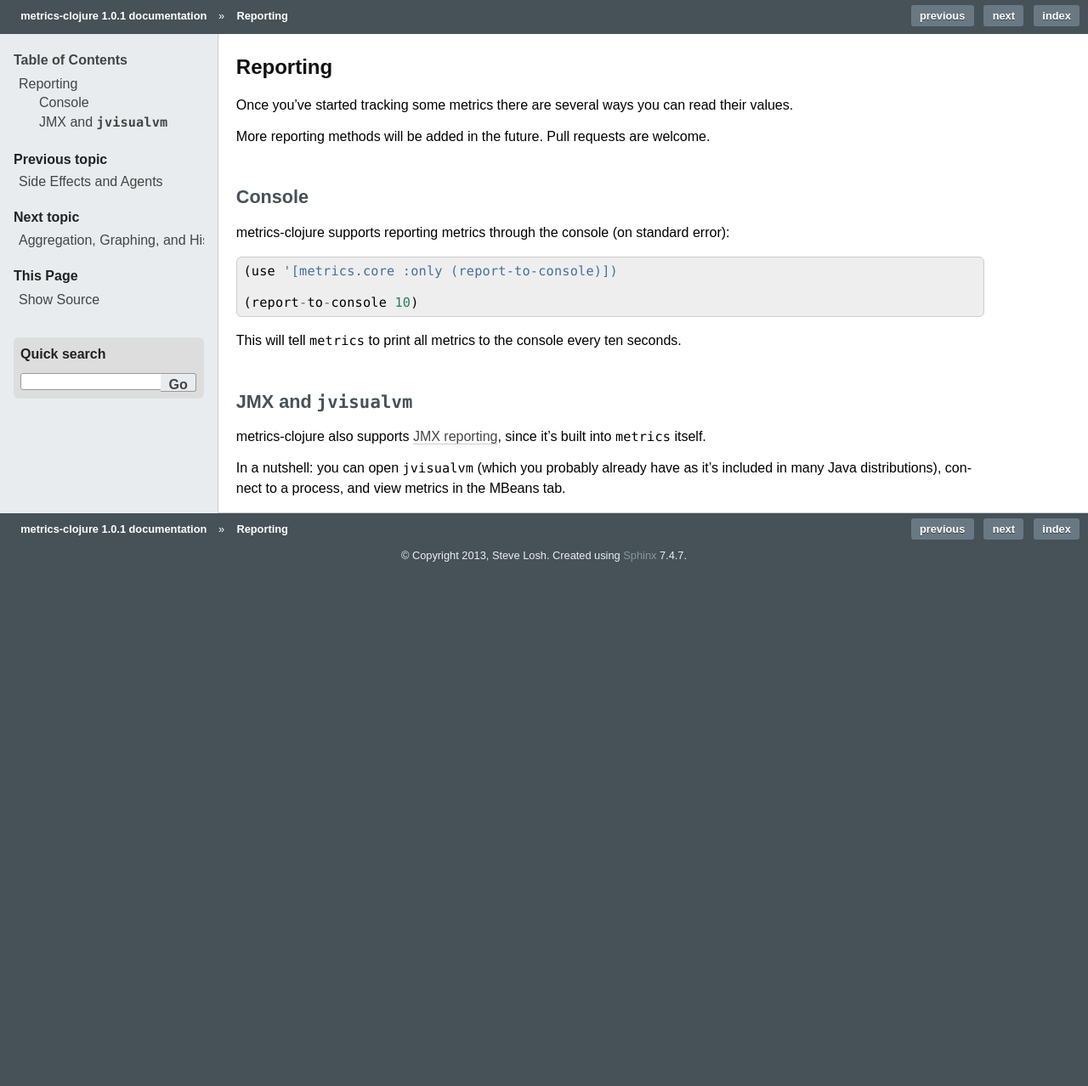
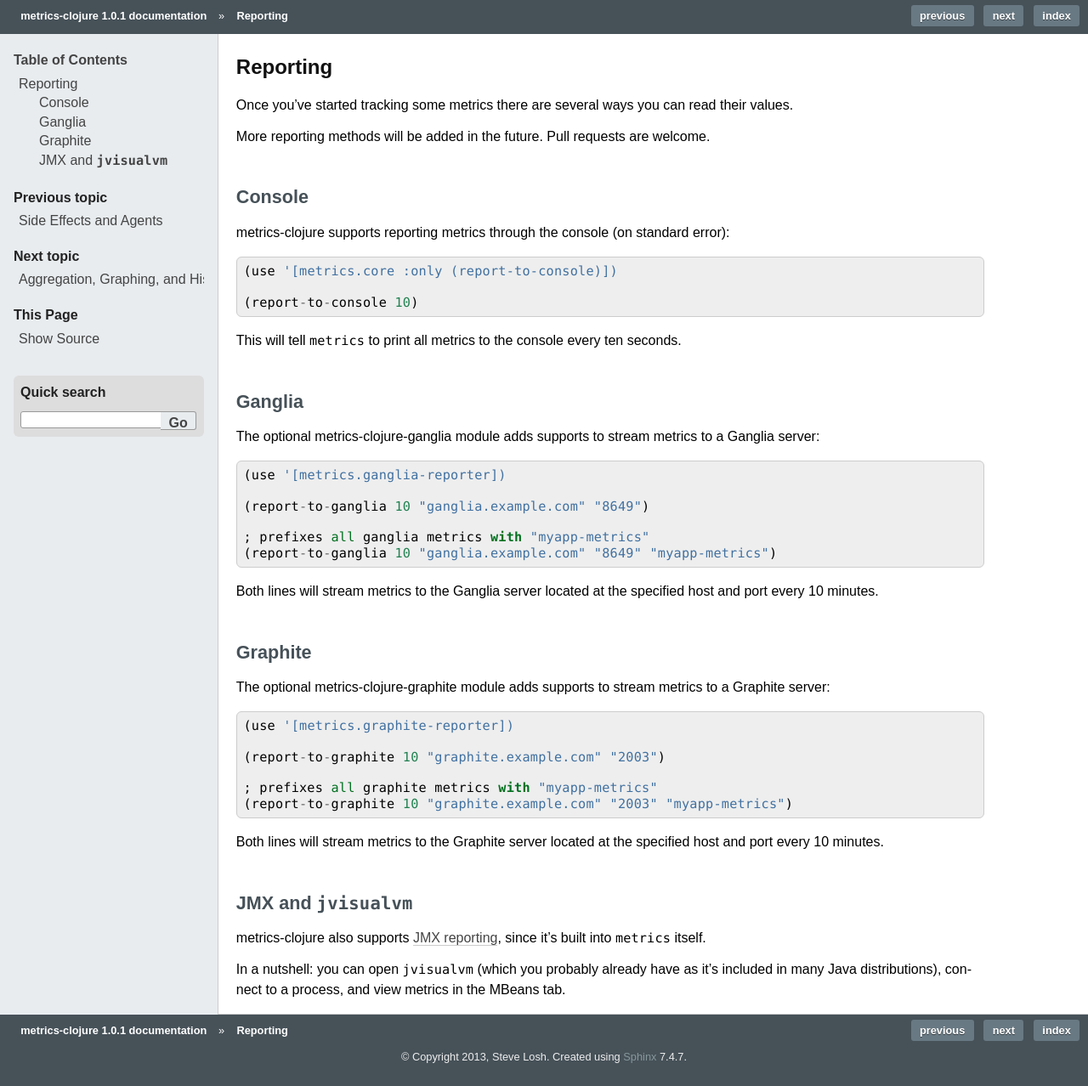
Before and after one commit to clj-commons/metrics-clojure, a Sphinx documentation site: the page built from docs/source/reporting.rst, in a window 1280 px wide. Shown: the whole page at 85% size. Built offline with Sphinx 7.4.7, drawn with Linux system fonts in a browser that asks for light colours; before the commit the page ends 900 px from its top, so only the background shows below that.

Commit message:
Update reporting docs.

```diff
--- a/docs/source/reporting.rst
+++ b/docs/source/reporting.rst
@@ -19,6 +19,34 @@ error)::
 This will tell ``metrics`` to print all metrics to the console every ten
 seconds.
 
+Ganglia
+-------
+
+The optional metrics-clojure-ganglia module adds supports to stream metrics to a Ganglia server::
+
+    (use '[metrics.ganglia-reporter])
+
+    (report-to-ganglia 10 "ganglia.example.com" "8649")
+
+    ; prefixes all ganglia metrics with "myapp-metrics"
+    (report-to-ganglia 10 "ganglia.example.com" "8649" "myapp-metrics")
+
+Both lines will stream metrics to the Ganglia server located at the specified host and port every 10 minutes.
+
+Graphite
+-------
+
+The optional metrics-clojure-graphite module adds supports to stream metrics to a Graphite server::
+
+    (use '[metrics.graphite-reporter])
+
+    (report-to-graphite 10 "graphite.example.com" "2003")
+
+    ; prefixes all graphite metrics with "myapp-metrics"
+    (report-to-graphite 10 "graphite.example.com" "2003" "myapp-metrics")
+
+Both lines will stream metrics to the Graphite server located at the specified host and port every 10 minutes.
+
 JMX and ``jvisualvm``
 ---------------------
 
```
